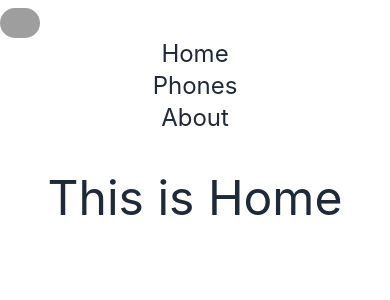
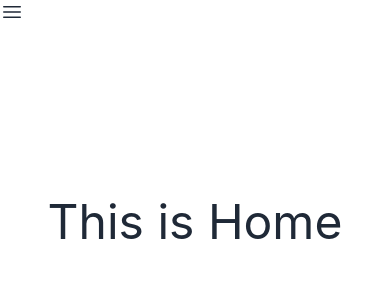
Before and after one commit to sajid1545/Mobile-Junction-Router, a React (Create React App) app: page / in a window 390 px wide. Shown: the top 300 px of the page. Built offline with nearby package versions, Linux system fonts and the light colour scheme; grey boxes are pictures that could not be loaded.

Commit message:
navbar made responsive

```diff
--- a/package.json
+++ b/package.json
@@ -3,6 +3,7 @@
   "version": "0.1.0",
   "private": true,
   "dependencies": {
+    "@heroicons/react": "^2.0.11",
     "@testing-library/jest-dom": "^5.16.5",
     "@testing-library/react": "^13.4.0",
     "@testing-library/user-event": "^13.5.0",
--- a/public/index.html
+++ b/public/index.html
@@ -1,14 +1,11 @@
 <!DOCTYPE html>
-<html lang="en">
+<html lang="en" data-theme="light">
 	<head>
 		<meta charset="utf-8" />
 		<link rel="icon" href="%PUBLIC_URL%/favicon.ico" />
 		<meta name="viewport" content="width=device-width, initial-scale=1" />
 		<meta name="theme-color" content="#000000" />
-    <meta
-      name="description"
-      content="Web site created using create-react-app"
-    />
+		<meta name="description" content="Web site created using create-react-app" />
 		<link rel="apple-touch-icon" href="%PUBLIC_URL%/logo192.png" />
 		<!--
       manifest.json provides metadata used when your web app is installed on a
--- a/src/Components/Navbar/Navbar.js
+++ b/src/Components/Navbar/Navbar.js
@@ -1,15 +1,25 @@
-import React from 'react';
+import React, { useState } from 'react';
 import { Link } from 'react-router-dom';
+import { Bars3Icon, XMarkIcon } from '@heroicons/react/24/solid';
 
 const Navbar = () => {
+	const [open, setOpen] = useState(false);
+
 	return (
-		<div>
+		<nav className='w-full relative'>
+			<div onClick={() => setOpen(!open)} className="h-6 w-6 text-black-500 md:hidden  ">
+				{open ? <XMarkIcon></XMarkIcon> : <Bars3Icon></Bars3Icon>}
+			</div>
 
-            <ul className="text-2xl md:flex justify-center mt-2 gap-8 mb-10">
-            <img className='w-[40px] height-[100px] rounded-full'
-				src="https://img.freepik.com/free-vector/digital-device-mockup_53876-89354.jpg?w=740&t=st=1664722641~exp=1664723241~hmac=feb3e31e89629c65d73ae26e5bb1bf6bb75e49827792a05b4b5aede0c0208798"
-				alt=""
-			/>
+			<ul
+				className={`text-2xl md:flex justify-center mt-2 gap-8 mb-10 md:static relative w-full ${
+					open ? 'top-6' : 'top-[-250px]'
+				}`}>
+				<img
+					className="w-[40px] height-[100px] rounded-full mx-auto md:m-0"
+					src="https://img.freepik.com/free-vector/digital-device-mockup_53876-89354.jpg?w=740&t=st=1664722641~exp=1664723241~hmac=feb3e31e89629c65d73ae26e5bb1bf6bb75e49827792a05b4b5aede0c0208798"
+					alt=""
+				/>
 				<li>
 					<Link to={`/home`}>Home</Link>
 				</li>
@@ -20,7 +30,7 @@ const Navbar = () => {
 					<Link to={`/about`}>About</Link>
 				</li>
 			</ul>
-		</div>
+		</nav>
 	);
 };
 
```
Also changed, not shown: 1 other file (tests, documents, lock files or other folders). Lines whose indentation alone changed are shown as unchanged.
